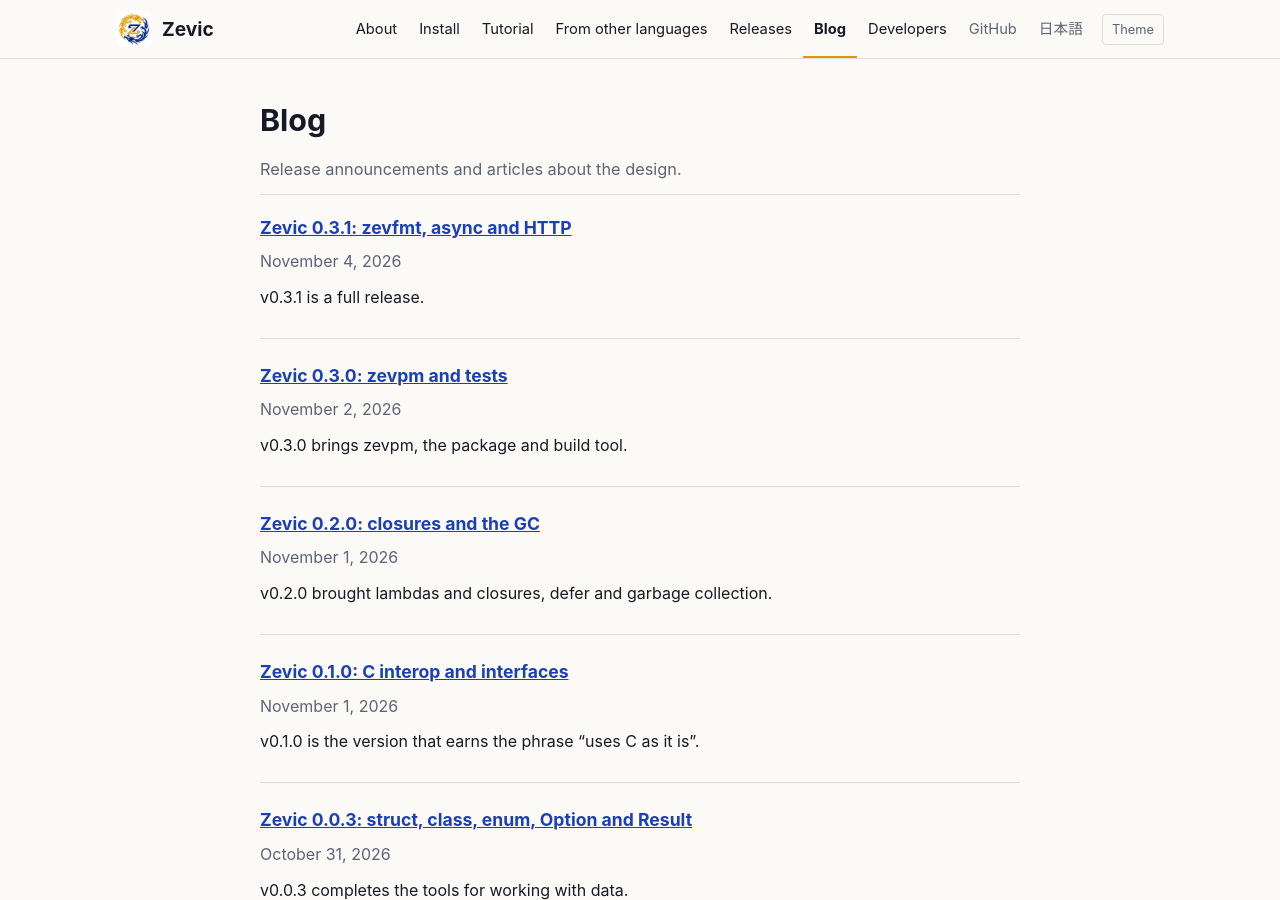
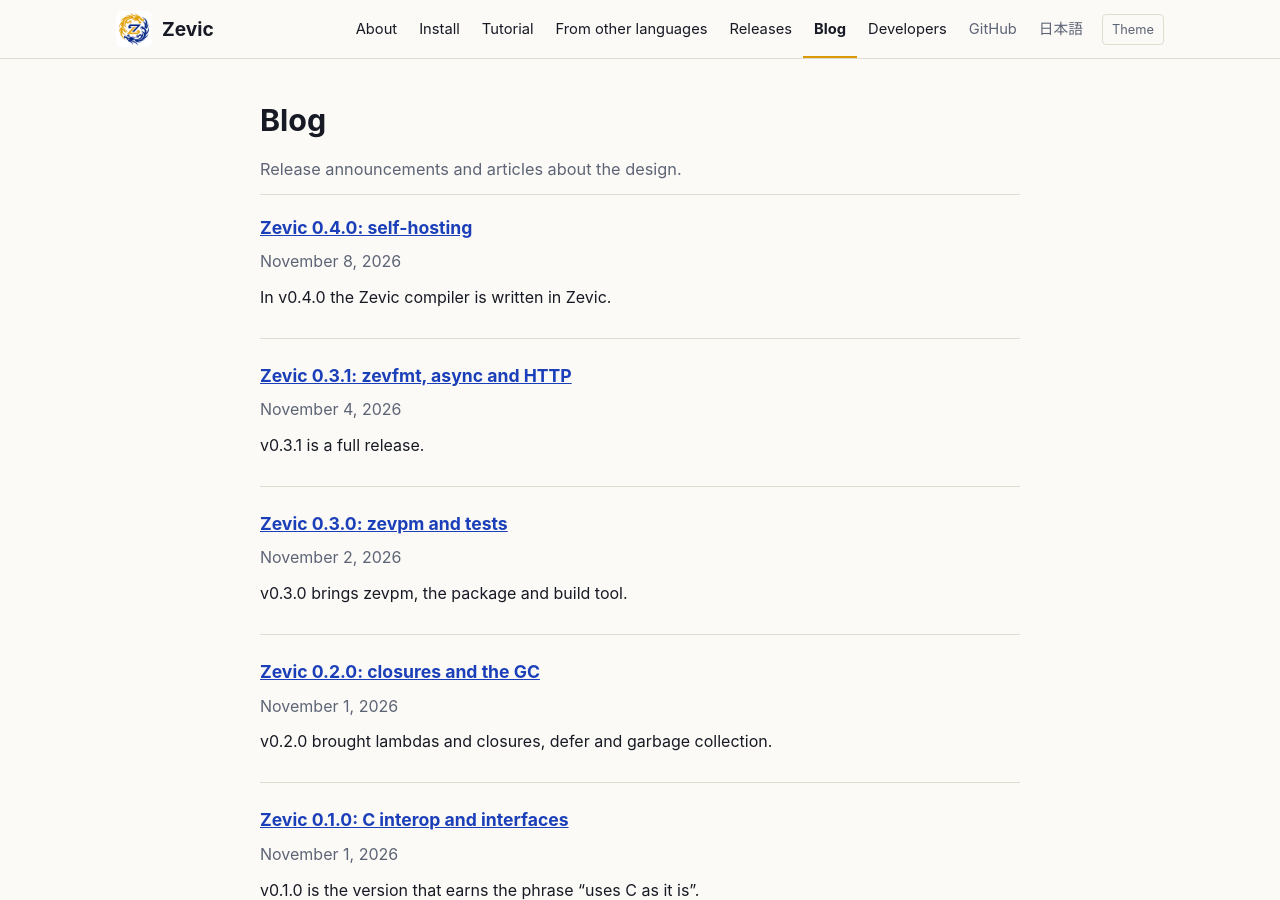
Before and after one commit to zevic-lang/zevic-lang.github.io, a Jekyll site: the page built from en/blog/index.html, in a window 1280 px wide and 900 px high. Built offline with Jekyll 4.4.1, drawn with Linux system fonts in a browser that asks for light colours; part of the change alters nothing that is shown.

Commit message:
EN blog: Zevic 0.4.0: self-hosting
Co-Authored-By: Claude Sonnet 5.5 <noreply@anthropic.com>
Claude-Session: https://claude.ai/code/session_01ELZTNY1DqdJybfLUMAn58m

```diff
--- a/_posts/2026-11-08-zevic-0-4-0.md
+++ b/_posts/2026-11-08-zevic-0-4-0.md
@@ -1,5 +1,6 @@
 ---
 title: "Zevic 0.4.0: セルフホスト"
+alt: /en/blog/2026/11/08/zevic-0-4-0/
 ---
 v0.4.0 で、Zevic のコンパイラが **Zevic 自身で書かれました**。
 
--- /dev/null
+++ b/_posts/en/2026-11-08-zevic-0-4-0.md
@@ -0,0 +1,16 @@
+---
+title: "Zevic 0.4.0: self-hosting"
+alt: /blog/2026/11/08/zevic-0-4-0/
+---
+In v0.4.0 the Zevic compiler is **written in Zevic**.
+
+`zevic1` (`tools/zevic1/`, about 13,000 lines of Zevic) is a complete port of the C implementation, with lexing, parsing, module resolution, type checking, LLVM IR generation and the clang driver. All 99 golden tests pass.
+
+The bootstrap goes like this. The C `zevic` builds `zevic1`, `zevic1` builds `zevic2`, and `zevic2` builds `zevic3`. Every generation writes byte-identical LLVM IR (`make bootstrap`). That IR is committed as `bootstrap/zevic.ll`, so you can build the compiler from scratch with **clang alone**.
+
+Other changes:
+
+- Union types `A | B`, `x is T` and type patterns in `match` (proposal 0007)
+- The standard library is now a real package called `Zevic`
+- Non-ASCII user names and folders work on Windows
+- Releases now ship a Debian package, a macOS `.pkg`, installers and checksums
```
